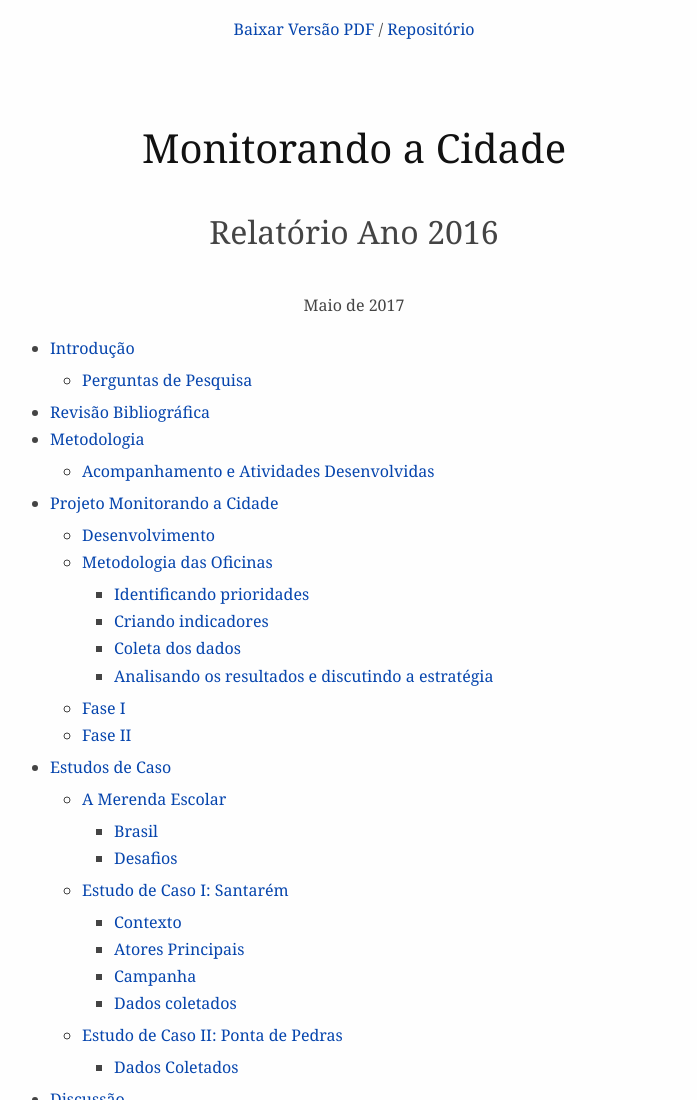
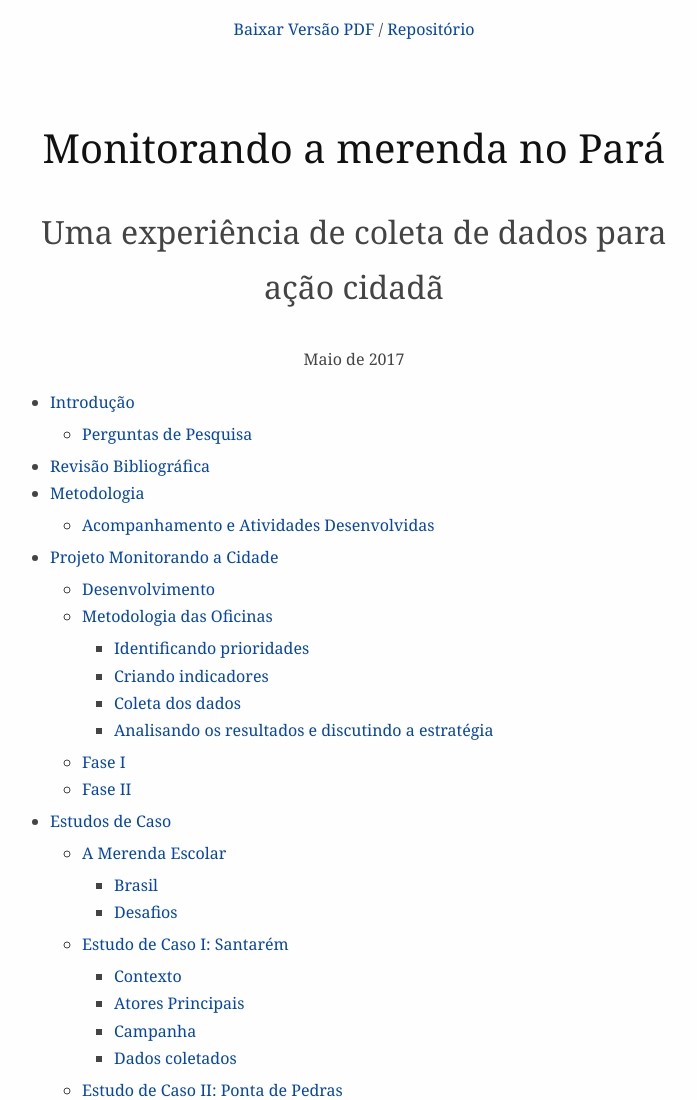
Before and after one commit to COLAB-USP/monitorando-relatorio-fase2, a plain HTML site: page index.html in a window 1280 px wide. Shown: the top 1100 px of the page, without its empty margins (286-983 px from the left). Drawn offline with Linux system fonts and the light colour scheme.

Commit message:
alterando titulo

```diff
--- a/index.html
+++ b/index.html
@@ -4,7 +4,7 @@
   <meta charset="utf-8">
   <meta name="generator" content="pandoc">
   <meta name="viewport" content="width=device-width, initial-scale=1.0, user-scalable=yes">
-  <title>Monitorando a Cidade</title>
+  <title>Monitorando a merenda no Pará</title>
   <style type="text/css">code{white-space: pre;}</style>
   <link rel="stylesheet" href="pandoc.css">
   <!--[if lt IE 9]>
@@ -16,8 +16,8 @@
 
 <div class="other-links"><a href="https://colab-usp.github.io/monitorando-relatorio-fase2/monitorando-fase2.pdf">Baixar Versão PDF</a> / <a href="https://github.com/colab-usp/monitorando-relatorio-fase2">Repositório</a></div>
 <header>
-<h1 class="title">Monitorando a Cidade</h1>
-<p class="subtitle">Relatório Ano 2016</p>
+<h1 class="title">Monitorando a merenda no Pará</h1>
+<p class="subtitle">Uma experiência de coleta de dados para ação cidadã</p>
 <p class="date">Maio de 2017</p>
 </header>
 <nav id="TOC">
```
Also changed, not shown: 5 other files.
